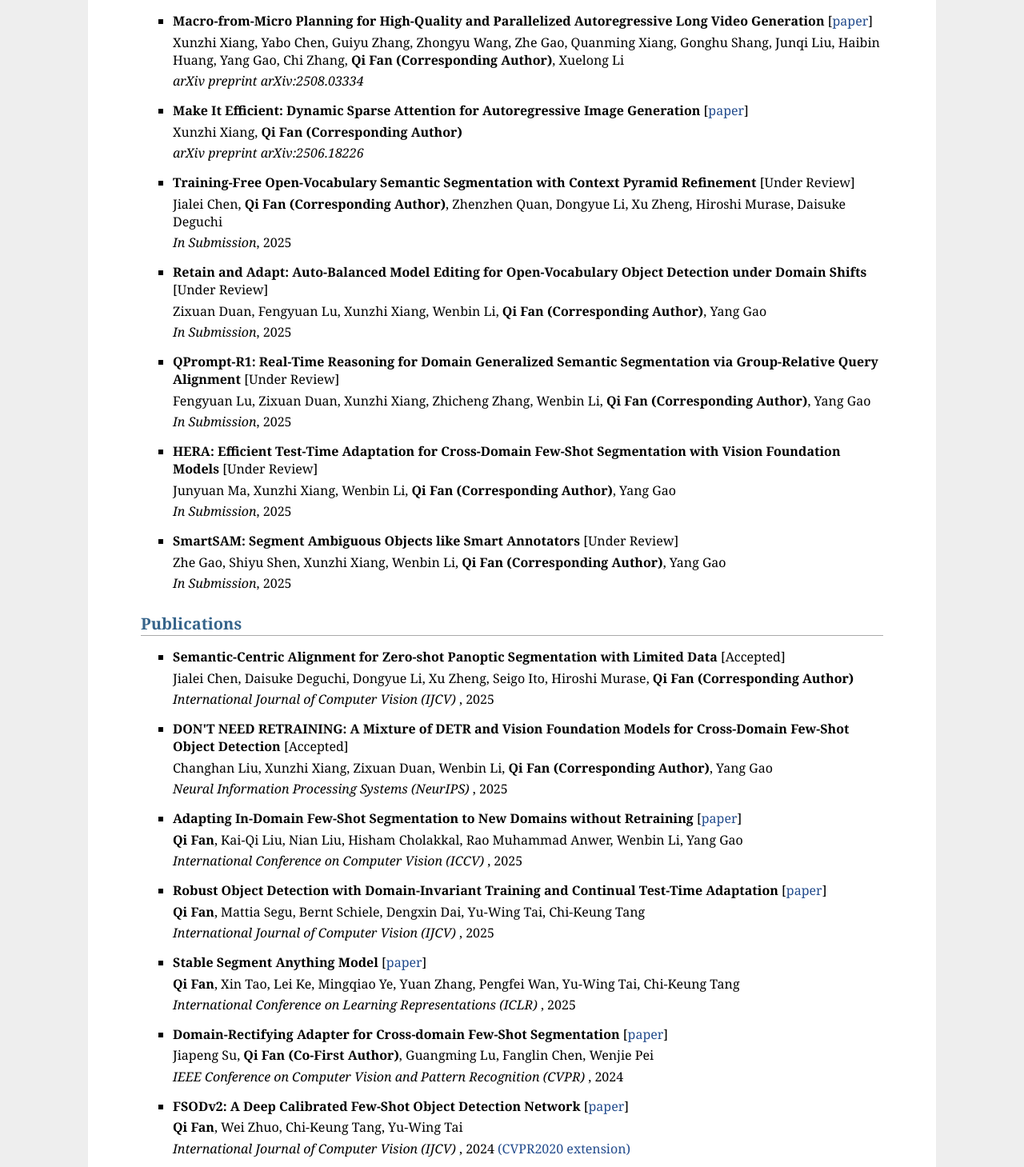
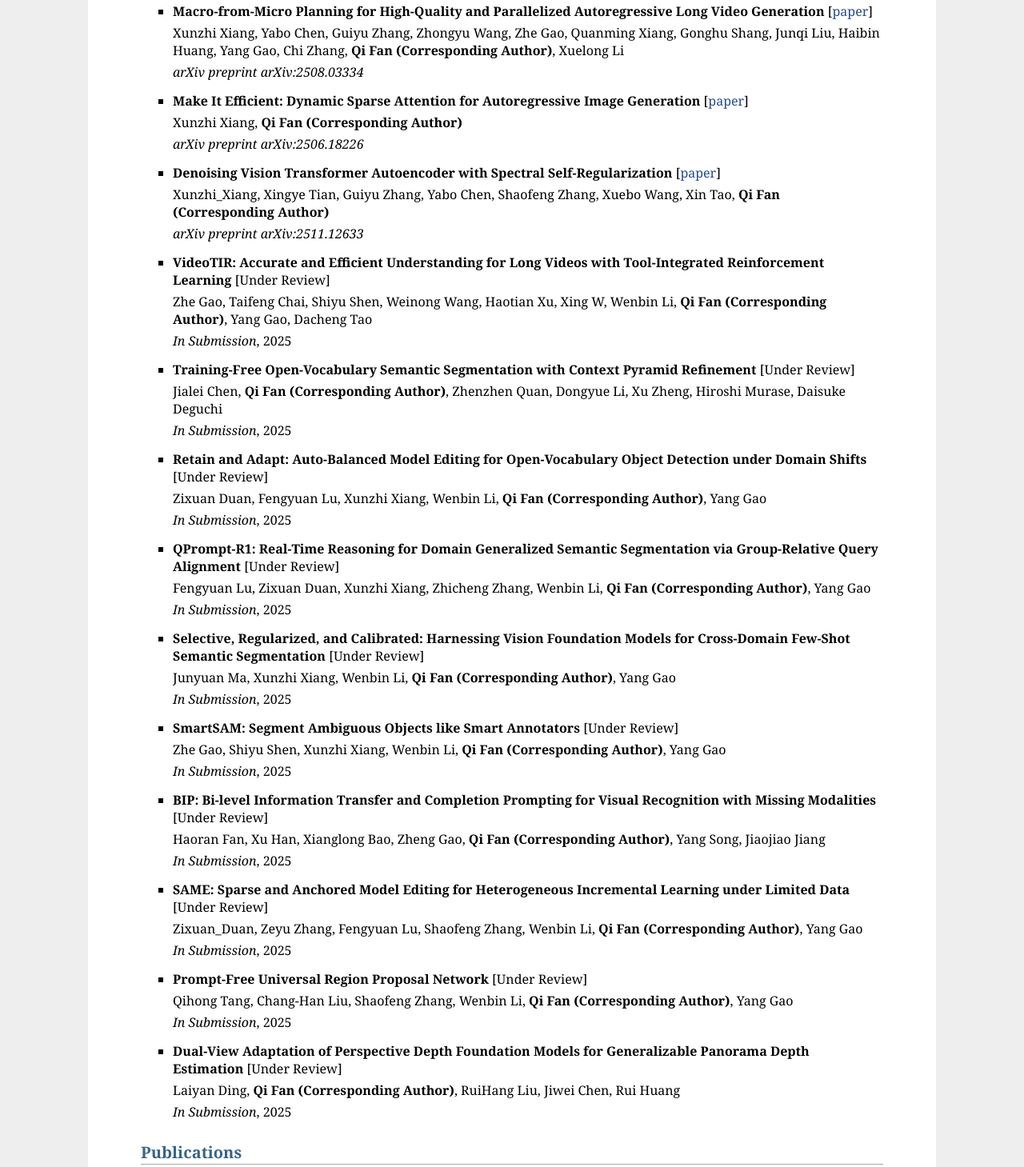
Before and after one commit to fanq15/fanq15.github.io, a plain HTML site: page index.htm in a window 1280 px wide. Shown: the part 1197-2656 px from the top of the page at 80% size. Drawn offline with Linux system fonts and the light colour scheme.

Commit message:
Update index.htm

```diff
--- a/index.htm
+++ b/index.htm
@@ -72,16 +72,14 @@
 <b>请想要申请读研/读博的同学首先读这个文档: [<a href="https://github.com/fanq15/fanq15.github.io/blob/main/students.md"><b>招生要求与学生培养</b></a>]</b></p>
 </li>
 <li>
-<h4>招收 2026 级考研的硕士研究生 1 人，欢迎与我联系！</h4></p>
-</li>
-<li>
 <h4>招收 2026 级申请-考核制博士 1 人，欢迎与我联系！</h4></p>
 </li>
+<strike>招收 2027 级保研/推免的硕士研究生 3 人，直博生 2 人，欢迎与我联系！</strike></p>
 <li>
 <h4>常年招收硕士研究生和博士研究生、科研助理、科研实习生等，欢迎与我联系！</h4></p>
 </li>
 <li>
-<strike>招收 2026 级保研/推免的硕士研究生 2 人，直博生 1 人，欢迎与我联系！（已招满）</strike></p>
+<strike>招收 2026 级保研/推免的硕士研究生 3 人，直博生 1 人，欢迎与我联系！（已招满）</strike></p>
 </li>
 <li>
 <strike>招收 2025 级申请-考核制的博士研究生 2 人，欢迎与我联系！（已招满）</strike></p>
@@ -101,14 +99,26 @@
 <li>
 <b>Macro-from-Micro Planning for High-Quality and Parallelized Autoregressive Long Video Generation</b> [<a href="https://arxiv.org/pdf/2508.03334.pdf"><span>paper</span></a>]<br></p>
   Xunzhi Xiang, Yabo Chen, Guiyu Zhang, Zhongyu Wang, Zhe Gao, Quanming Xiang, Gonghu Shang, Junqi Liu, Haibin Huang, Yang Gao, Chi Zhang, <b>Qi Fan (Corresponding Author)</b>, Xuelong Li <br></p>
-<em>arXiv preprint arXiv:2508.03334 </em><br>
+<em>arXiv preprint arXiv:2508.03334</em><br>
 </li>
 
 
 <li>
 <b>Make It Efficient: Dynamic Sparse Attention for Autoregressive Image Generation</b> [<a href="https://arxiv.org/pdf/2506.18226.pdf"><span>paper</span></a>]<br></p>
   Xunzhi Xiang, <b>Qi Fan (Corresponding Author)</b><br></p>
-<em>arXiv preprint arXiv:2506.18226 </em><br>
+<em>arXiv preprint arXiv:2506.18226</em><br>
+</li>
+
+<li>
+<b>Denoising Vision Transformer Autoencoder with Spectral Self-Regularization</b> [<a href="https://arxiv.org/pdf/2511.12633.pdf"><span>paper</span></a>]<br></p>
+  Xunzhi_Xiang, Xingye Tian, Guiyu Zhang, Yabo Chen, Shaofeng Zhang, Xuebo Wang, Xin Tao, <b>Qi Fan (Corresponding Author)</b><br></p>
+<em>arXiv preprint arXiv:2511.12633</em><br>
+</li>
+
+<li>
+<b>VideoTIR: Accurate and Efficient Understanding for Long Videos with Tool-Integrated Reinforcement Learning</b> [Under Review]<br></p>
+  Zhe Gao, Taifeng Chai, Shiyu Shen, Weinong Wang, Haotian Xu, Xing W, Wenbin Li, <b>Qi Fan (Corresponding Author)</b>, Yang Gao, Dacheng Tao <br></p>
+<em>In Submission</em>, 2025 <br>
 </li>
 
 <li>
@@ -130,7 +140,7 @@
 </li>
 
 <li>
-<b>HERA: Efficient Test-Time Adaptation for Cross-Domain Few-Shot Segmentation with Vision Foundation Models</b> [Under Review]<br></p>
+<b>Selective, Regularized, and Calibrated: Harnessing Vision Foundation Models for Cross-Domain Few-Shot Semantic Segmentation</b> [Under Review]<br></p>
   Junyuan Ma, Xunzhi Xiang, Wenbin Li, <b>Qi Fan (Corresponding Author)</b>, Yang Gao<br></p>
 <em>In Submission</em>, 2025 <br>
 </li>
@@ -141,6 +151,29 @@
 <em>In Submission</em>, 2025 <br>
 </li>
 
+<li>
+<b>BIP: Bi-level Information Transfer and Completion Prompting for Visual Recognition with Missing Modalities</b> [Under Review]<br></p>
+  Haoran Fan, Xu Han, Xianglong Bao, Zheng Gao, <b>Qi Fan (Corresponding Author)</b>, Yang Song, Jiaojiao Jiang<br></p>
+<em>In Submission</em>, 2025 <br>
+</li>
+
+<li>
+<b>SAME: Sparse and Anchored Model Editing for Heterogeneous Incremental Learning under Limited Data</b> [Under Review]<br></p>
+  Zixuan_Duan, Zeyu Zhang, Fengyuan Lu, Shaofeng Zhang, Wenbin Li, <b>Qi Fan (Corresponding Author)</b>, Yang Gao<br></p>
+<em>In Submission</em>, 2025 <br>
+</li>
+
+<li>
+<b>Prompt-Free Universal Region Proposal Network</b> [Under Review]<br></p>
+  Qihong Tang, Chang-Han Liu, Shaofeng Zhang, Wenbin Li, <b>Qi Fan (Corresponding Author)</b>, Yang Gao <br></p>
+<em>In Submission</em>, 2025 <br>
+</li>
+
+<li>
+<b>Dual-View Adaptation of Perspective Depth Foundation Models for Generalizable Panorama Depth Estimation</b> [Under Review]<br></p>
+  Laiyan Ding, <b>Qi Fan (Corresponding Author)</b>, RuiHang Liu, Jiwei Chen, Rui Huang <br></p>
+<em>In Submission</em>, 2025 <br>
+</li>
 
 </ul>
 
```
